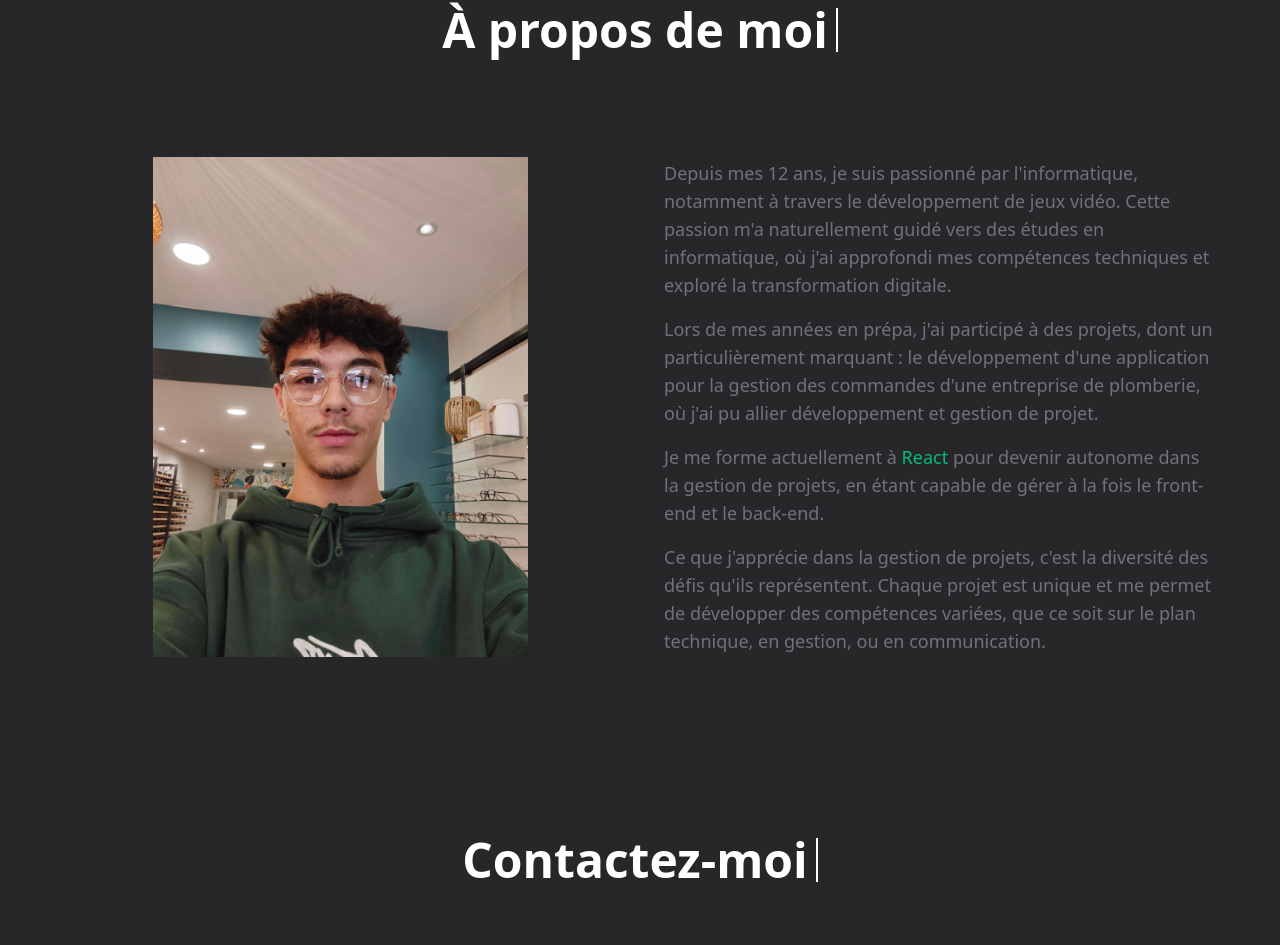
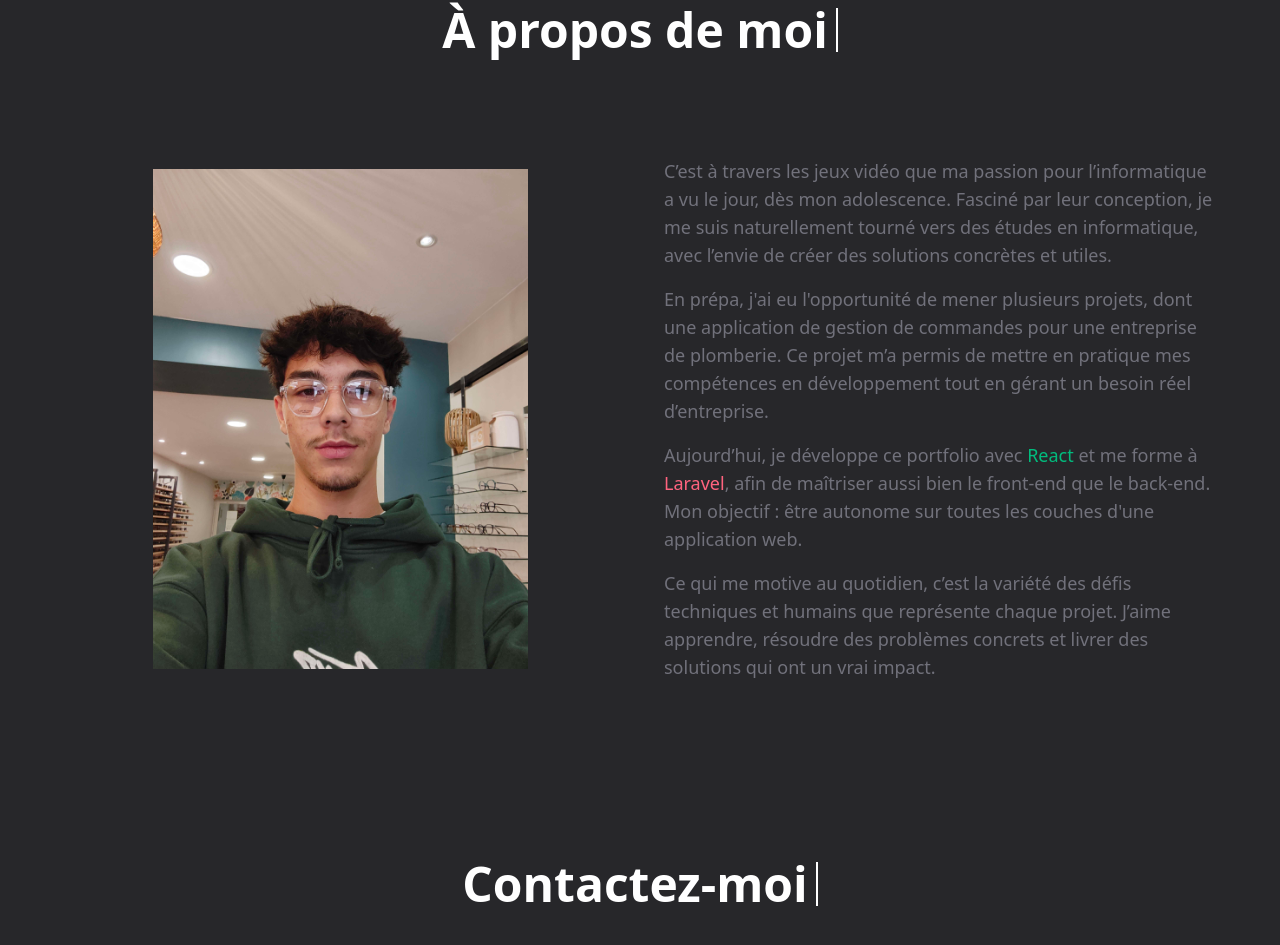
Before and after one commit to HugoDrrD/Portfolio, a React (Vite) app: page / in a window 1280 px wide. Shown: the part 4555-5500 px from the top of the page. Built offline with nearby package versions, Linux system fonts and the light colour scheme.

Commit message:
Update About.jsx
About reformulé

```diff
--- a/src/components/About.jsx
+++ b/src/components/About.jsx
@@ -1,16 +1,14 @@
 import React from 'react';
 import { motion } from 'framer-motion';
 import Title from './Title';
-import Moi from './../assets/Moi.jpg'; // Importation de l'image
+import Moi from './../assets/Moi.jpg';
 
 function About() {
   return (
     <section id="About" className="flex justify-center items-center min-h-screen bg-zinc-800 px-4 py-20">
       <div className="flex flex-col justify-center items-center w-full max-w-6xl">
-        {/* Titre centré au-dessus de l'image et du texte */}
         <Title text="À propos de moi" />
 
-        {/* Div contenant l'image et le texte */}
         <div className="flex flex-col lg:flex-row items-center justify-center w-full space-x-0 lg:space-x-12">
           {/* Image */}
           <motion.div
@@ -22,9 +20,9 @@ function About() {
             viewport={{ once: true }}
           >
             <img
-              src = {Moi} // Utilisation de l'import pour l'image
+              src={Moi}
               alt="Photo de profil"
-              className="w-full h-auto max-h-[500px] object-contain rounded-lg cursor-pointer" // Les propriétés max-w et max-h permettent à l'image de s'adapter tout en conservant ses proportions
+              className="w-full h-auto max-h-[500px] object-contain rounded-lg cursor-pointer"
             />
           </motion.div>
 
@@ -37,7 +35,7 @@ function About() {
             viewport={{ once: true }}
           >
             <p className="text-zinc-500 text-lg mb-4">
-              Depuis mes 12 ans, je suis passionné par l'informatique, notamment à travers le développement de jeux vidéo. Cette passion m'a naturellement guidé vers des études en informatique, où j'ai approfondi mes compétences techniques et exploré la transformation digitale.
+              C’est à travers les jeux vidéo que ma passion pour l’informatique a vu le jour, dès mon adolescence. Fasciné par leur conception, je me suis naturellement tourné vers des études en informatique, avec l’envie de créer des solutions concrètes et utiles.
             </p>
 
             <motion.p
@@ -47,7 +45,7 @@ function About() {
               transition={{ duration: 1, delay: 0.2 }}
               viewport={{ once: true }}
             >
-              Lors de mes années en prépa, j'ai participé à des projets, dont un particulièrement marquant : le développement d'une application pour la gestion des commandes d'une entreprise de plomberie, où j'ai pu allier développement et gestion de projet.
+              En prépa, j'ai eu l'opportunité de mener plusieurs projets, dont une application de gestion de commandes pour une entreprise de plomberie. Ce projet m’a permis de mettre en pratique mes compétences en développement tout en gérant un besoin réel d’entreprise.
             </motion.p>
 
             <motion.p
@@ -57,7 +55,7 @@ function About() {
               transition={{ duration: 1, delay: 0.4 }}
               viewport={{ once: true }}
             >
-              Je me forme actuellement à <a href="https://fr.wikipedia.org/wiki/React_(JavaScript)" className='text-emerald-500 hover:text-emerald-700'>React</a> pour devenir autonome dans la gestion de projets, en étant capable de gérer à la fois le front-end et le back-end.
+              Aujourd’hui, je développe ce portfolio avec <a href="https://fr.wikipedia.org/wiki/React_(JavaScript)" className="text-emerald-500 hover:text-emerald-700">React</a> et me forme à <a href="https://laravel.com/" className="text-rose-400 hover:text-rose-600">Laravel</a>, afin de maîtriser aussi bien le front-end que le back-end. Mon objectif : être autonome sur toutes les couches d'une application web.
             </motion.p>
 
             <motion.p
@@ -67,7 +65,7 @@ function About() {
               transition={{ duration: 1, delay: 0.6 }}
               viewport={{ once: true }}
             >
-              Ce que j'apprécie dans la gestion de projets, c'est la diversité des défis qu'ils représentent. Chaque projet est unique et me permet de développer des compétences variées, que ce soit sur le plan technique, en gestion, ou en communication.
+              Ce qui me motive au quotidien, c’est la variété des défis techniques et humains que représente chaque projet. J’aime apprendre, résoudre des problèmes concrets et livrer des solutions qui ont un vrai impact.
             </motion.p>
           </motion.div>
         </div>
```
